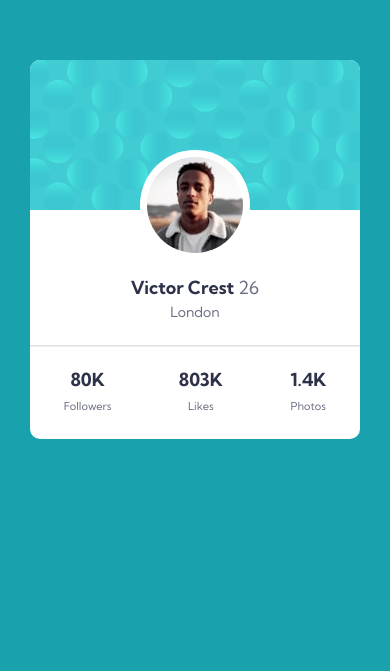
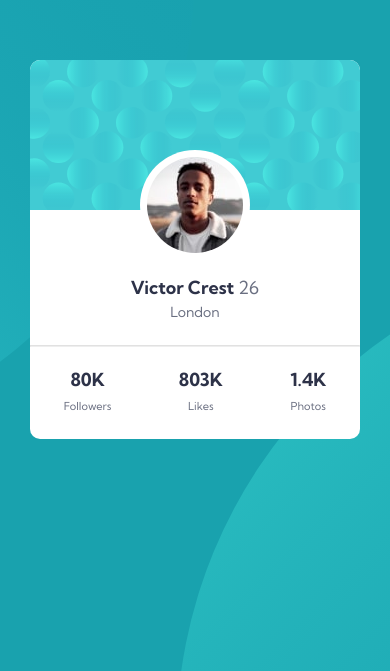
Before and after one commit to maxemiliano1/profile-card-component, a plain HTML site: page index.html in a window 390 px wide. Shown: the part 173-844 px from the top of the page. Drawn offline with Linux system fonts and the light colour scheme.

Commit message:
correcao-mobile-image

```diff
--- a/css/style.css
+++ b/css/style.css
@@ -14,6 +14,10 @@ body {
     font-family: 'Kumbh Sans', sans-serif;
     font-size: 1.6rem;
     background-color: hsl(185, 75%, 39%);
+    width: 100%;
+    overflow: hidden;
+    height: 100vh;
+    min-heigth: 100vh;
 }
 
 body::before {
@@ -130,13 +134,3 @@ hr {
 .status span {
     font-size: 1.1rem;
 }
-
-@media screen and (max-width: 600px) {
-    body::after {
-        display: none;
-    }
-
-    body::before {
-        display: none;
-    }
-}
```
